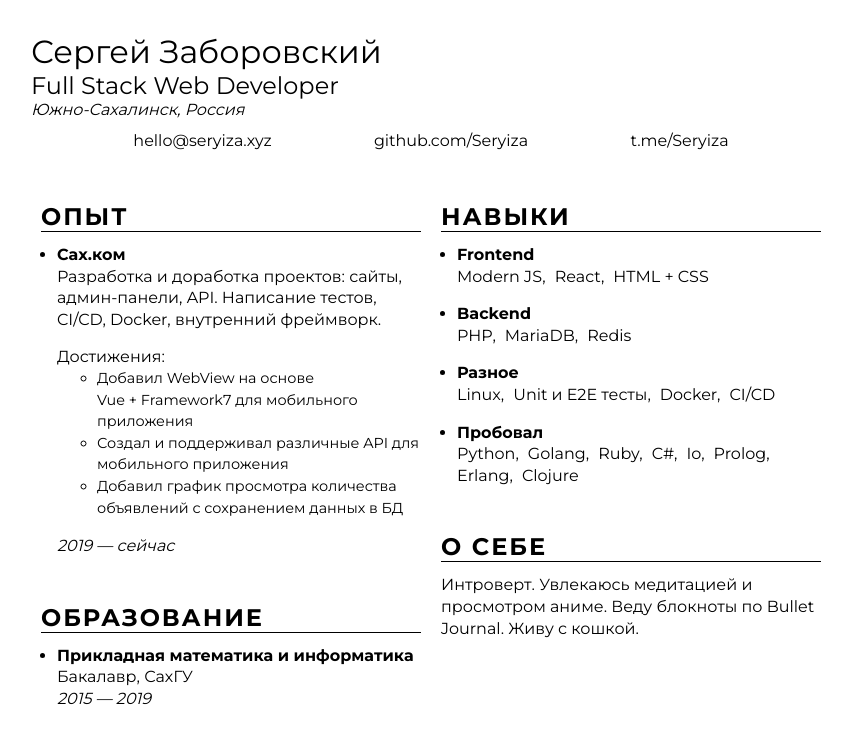
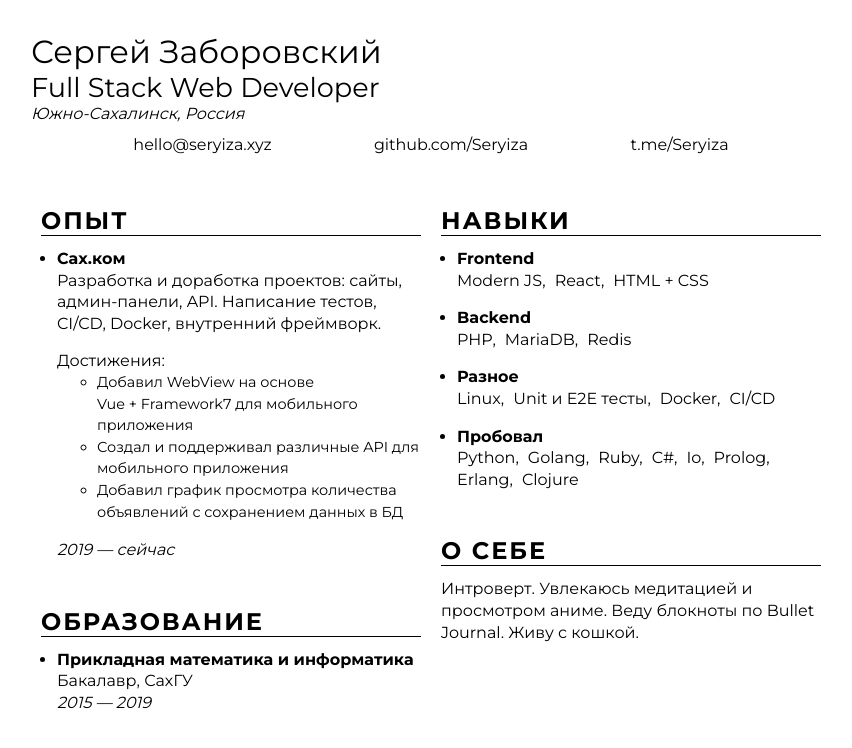
Before and after one commit to Seryiza/seryiza.github.io, a Jekyll site: the page built from resume.html, in a window 1280 px wide. Shown: the top 748 px of the page, without its empty margins (209-1061 px from the left). Built offline with Jekyll 4.4.1, drawn with Linux system fonts in a browser that asks for light colours.

Commit message:
Увеличен шрифт позиции

```diff
--- a/_sass/resume/header.scss
+++ b/_sass/resume/header.scss
@@ -4,7 +4,7 @@
     }
 
     &__position {
-        font-size: 1.5em;
+        font-size: 1.7em;
     }
 
     &__contacts {
```
